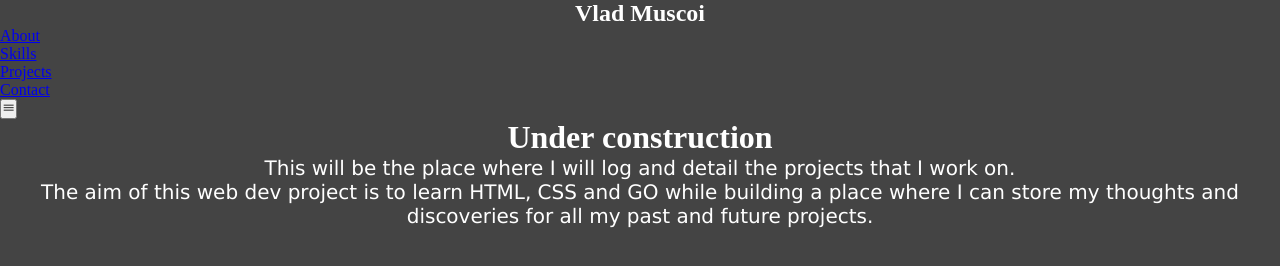
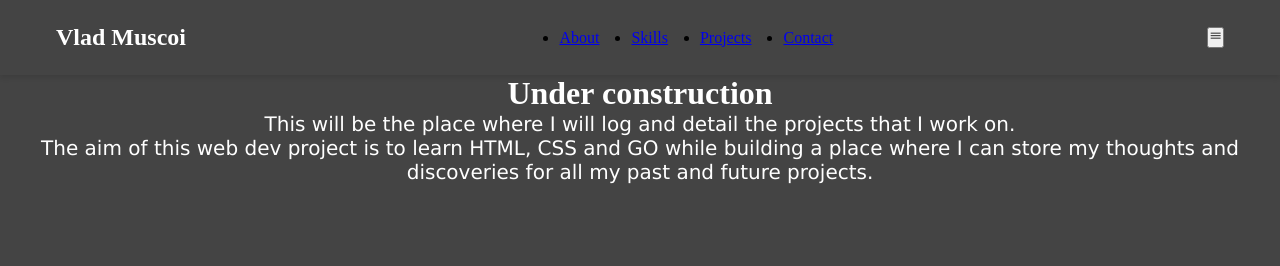
Before and after one commit to vluvl/vluvl.github.io, a plain HTML site: page index.html in a window 1280 px wide. Drawn offline with nearby package versions, Linux system fonts and the light colour scheme.

Commit message:
fixed nav

```diff
--- a/style.css
+++ b/style.css
@@ -30,3 +30,21 @@ p {
     font-family: var(--font-family);
     font-size: 20px;
 }
+
+nav {
+  position: sticky;
+  top: 0;
+  left: 0;
+  z-index: 1;
+  display: flex;
+  align-items: center;
+  justify-content: space-between;
+  padding: 1.5rem 3.5rem;
+  background-color: var(--bg-color);
+  box-shadow: 0 3px 5px rgba(0, 0, 0, 0.1);
+}
+
+nav ul {
+    display: flex;
+    gap: 2rem;
+}
```
